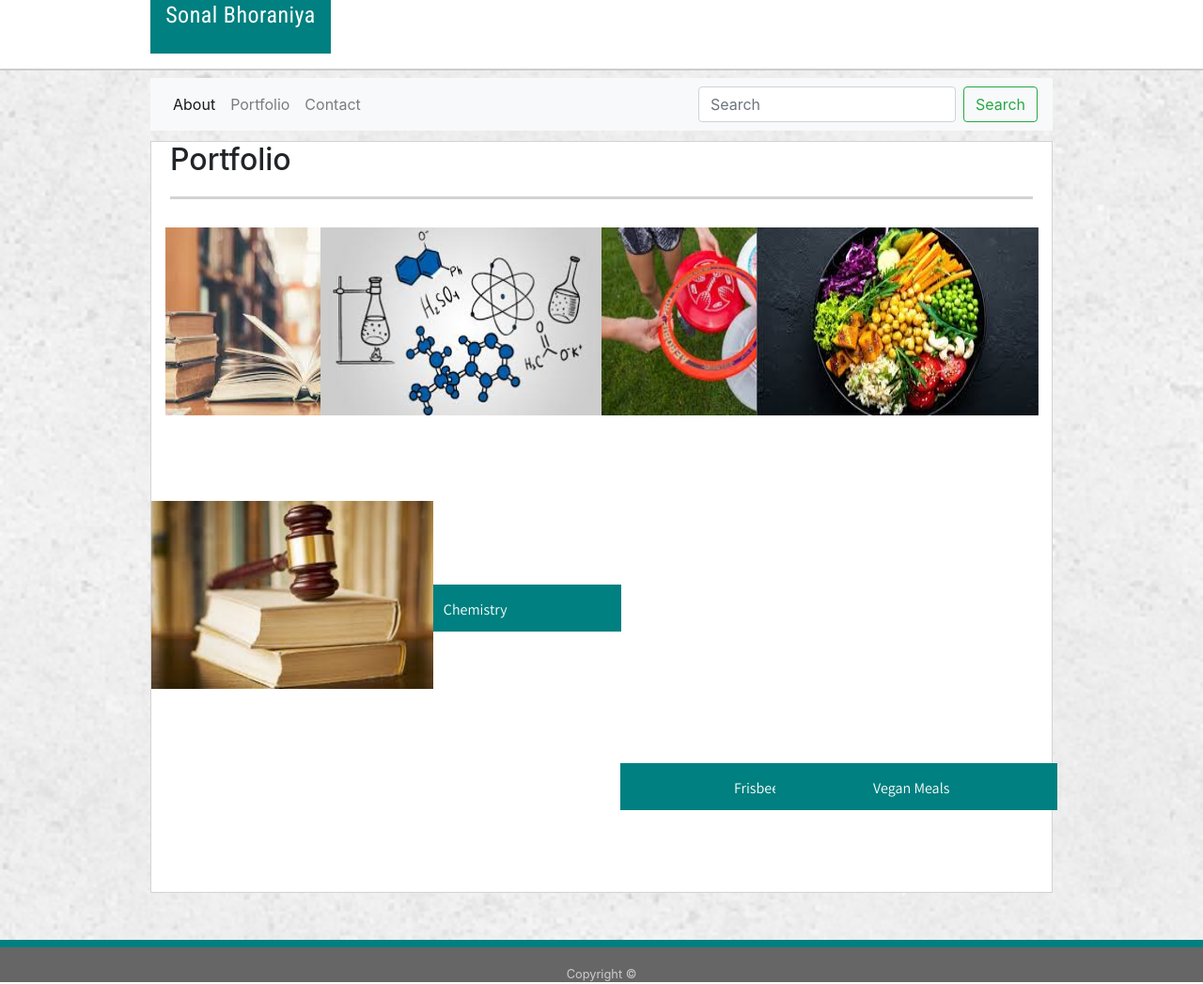
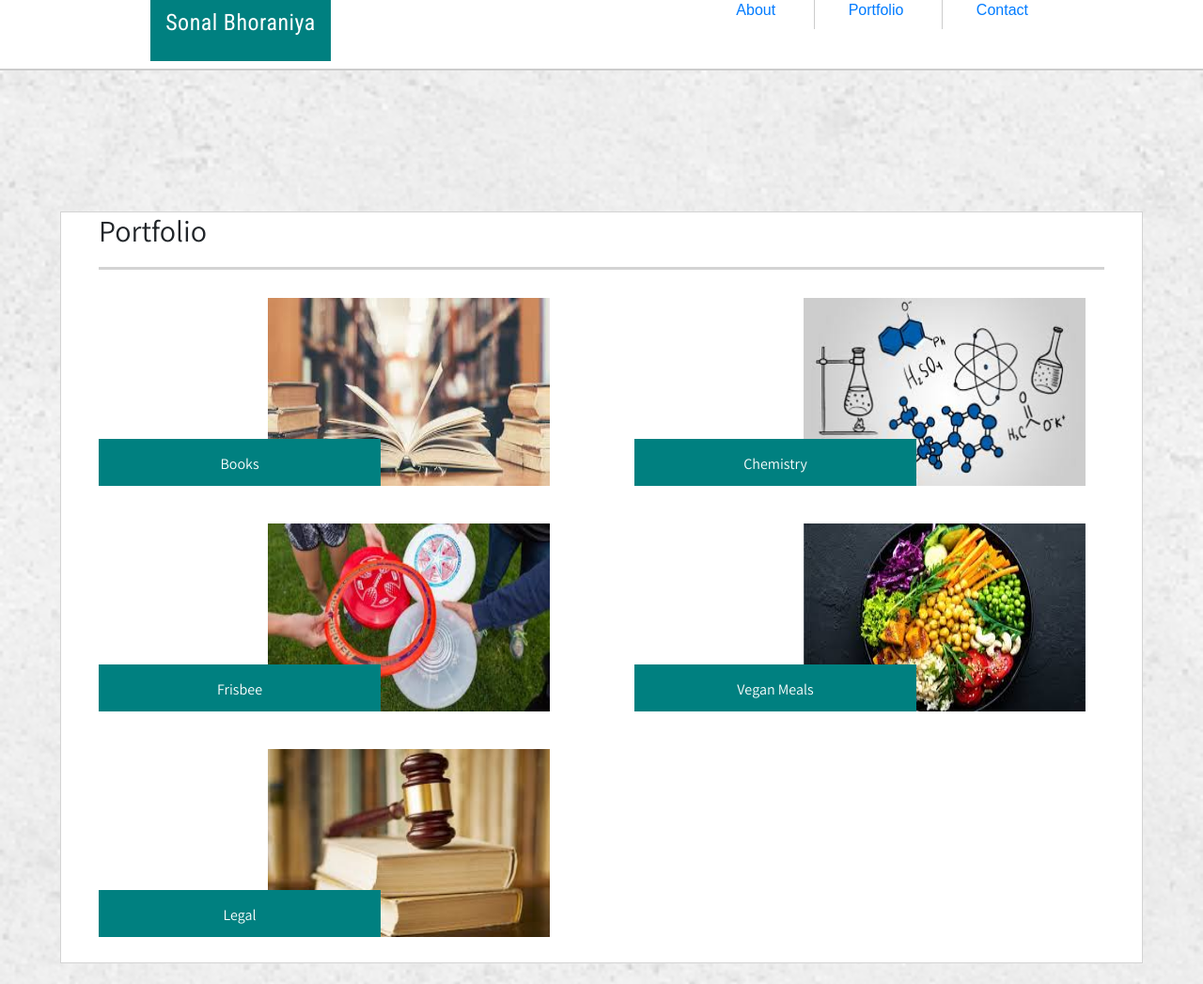
Before and after one commit to sonalbhoraniya/Bootstrap-Portfolio, a plain HTML site: page portfolio.html in a window 1280 px wide. Shown: the top 1047 px of the page at 94% size. Drawn offline with nearby package versions, Linux system fonts and the light colour scheme; a web font is replaced by a local one.

Commit message:
added grid system

```diff
--- a/assets/css/style.css
+++ b/assets/css/style.css
@@ -45,6 +45,12 @@
     font-family: 'Roboto Condensed', sans-serif;
 }
 
+img {
+  display: block;
+  margin-left: auto;
+  margin-right: auto;
+  width: 50%;
+}
   /*
 
   ========================================
@@ -87,8 +93,8 @@
 
 .main-section  {
   background: #ffffff;
-  width: 960px;
-  height: 475px;
+  width: 90%;
+  height: 70%;
   border: 1px solid lightgray;
   /* display: block;  */
   position: relative;
@@ -103,13 +109,15 @@
   margin-top: 15px;
   margin-right: 10px;
   display: inline-block;
-  float: left;
+
 }
 
 h2 {
   font-family: 'Roboto Condensed', sans-serif;
   padding-left: 20px;
   color: teal;
+  width: 100%;
+  margin-top: 20px;
 }
 
 .greyborder {
@@ -121,9 +129,9 @@ h2 {
 p{
   font-family: 'Arial', 'Helvetica Neue', Helvetica, sans-serif;
   color: #777777;
-  margin: 30px 50px 0px 20px;
+
   line-height: 24px;
-  padding-right: 20px;
+
 }
 
 .newfont {
@@ -175,7 +183,7 @@ a {
 */
 
 input[type=text], select, textarea {
-  width: 920px; /* Full width */
+  width: 90%; /* Full width */
   padding: 10px;
   border: 1px solid #ccc;
   box-sizing: border-box;
@@ -213,7 +221,7 @@ label{
 
 .major-section  {
   background: #ffffff;
-  width: 960px;
+  width: 90%;
   height: 800px;
   margin: 0 auto;
   border: 1px solid lightgray;
@@ -223,58 +231,41 @@ label{
 }
 
 .portfolio-pictures {
-  position: relative;
+  align-content: center;
   width: 300px;
   height: 200px;
   margin-right: 40px;
   margin-bottom: 30px;
   margin-top: 10px;
+  position: relative;
 }
 
-.container {
-  position: absolute;
-  margin-left: 20px;
-  display: grid;
-  grid-template-columns: 1fr 1fr;
-}
+
 
 .picturetext{
   font-family: 'Assistant', sans-serif;
   width: 300px;
   height: 50px;
   background: teal;
-  margin-left: 20px;
-  margin-right: 20px;
-  padding: 15px 20px 15px 100px;
+  margin: 20px;
+
+  padding-top: 15px ;
   color: white;
   text-align: center;
-  float: left;
-  display: grid;
-  grid-template-columns: 1fr 1fr;
+  position: absolute;
+  bottom: 10px;
+
+
 }
 
 
 
-.books {
-  position: relative;
-  top: 150px;
-}
 
-.chemistry {
-  position: relative;
-  top: 150px;
-}
-.frisbee {
-  position: relative;
-  top: 340px;
-}
 
-.veganmeal {
-  position: relative;
-  top: 340px;
-}
+/*
 
-.legal {
-  position: relative;
-  top: 530px;
-}
+  ========================================
+  Grid Layout
+  ========================================
+
+*/
--- a/portfolio.html
+++ b/portfolio.html
@@ -14,75 +14,93 @@
 
 <body>
 
-    <header class="primary">
+    <header class="primary navbar">
         <div class="content">
+
             <h1 class="logo">
                 Sonal Bhoraniya
             </h1>
 
-            <nav class="navbar navbar-expand-lg navbar-light bg-light">
-                <button class="navbar-toggler" type="button" data-toggle="collapse"
-                    data-target="#navbarSupportedContent" aria-controls="navbarSupportedContent" aria-expanded="false"
-                    aria-label="Toggle navigation">
-                    <span class="navbar-toggler-icon"></span>
-                </button>
-
-                <div class="collapse navbar-collapse" id="navbarSupportedContent">
-                    <ul class="navbar-nav mr-auto">
-                        <li class="nav-item active">
-                            <a class="nav-link" href="index.html">About </a>
-                        </li>
-                        <li class="nav-item">
-                            <a class="nav-link" href="portfolio.html">Portfolio</a>
-                        </li>
-                        <li class="nav-item">
-                            <a class="nav-link" href="contact.html">Contact</a>
-                        </li>
-                    </ul>
-                    <form class="form-inline my-2 my-lg-0">
-                        <input class="form-control mr-sm-2" type="search" placeholder="Search" aria-label="Search">
-                        <button class="btn btn-outline-success my-2 my-sm-0" type="submit">Search</button>
-                    </form>
-                </div>
-            </nav>
-
-            <!-- <nav class="navbar navbar-light bg-light">
+            <nav class="nav">
                 <ul>
-                    <li><a href="index.html">About</a></li> -->
+                    <li class="nav-item"><a class="nav-link" href="index.html">About</a></li>
                     <!--
                     -->
-            <!-- <li class="division"><a href="portfolio.html">Portfolio</a></li> -->
+                    <li class="division nav-item"><a class="nav-link" href="portfolio.html">Portfolio</a></li>
                     <!--
                     -->
-            <!-- <li class="division"><a href="contact.html">Contact</a></li>
+                    <li class="division nav-item"><a class="nav-link" href="contact.html">Contact</a></li>
                 </ul>
-            </nav> -->
+            </nav>
         </div>
-
     </header>
 
     <div class="backslate">
+        <section class="major-section">
+            <div class="container">
+                <div class="row">
+                    <div class="col-md-12">
+                        <h2>Portfolio</h2>
+                        <div class="greyborder"></div>
+                    </div>
+                    <div class="col-md-6">
+
+                            <img class="portfolio-pictures" id="books" src="assets/images/books.jpg" class="img-fluid"
+                                alt="Responsive image">
+                            <section class="picturetext books">Books</section>
+
+                    </div>
+                    <div class="col-md-6">
+                        <img class="portfolio-pictures" id="chemistry" src="assets/images/chemistry.jpg"
+                            class="img-fluid" alt="Responsive image">
+                        <section class="picturetext chemistry">Chemistry</section>
+                    </div>
+                    <div class="col-md-6">
+                        <img class="portfolio-pictures" id=" frisbee" src="assets/images/frisbee.jpg" class="img-fluid"
+                            alt="Responsive image">
+                        <section class="picturetext frisbee">Frisbee</section>
+                    </div>
+                    <div class="col-md-6">
+                        <img class="portfolio-pictures" id="veganmeal" src="assets/images/veganmeal.jpg"
+                            class="img-fluid" alt="Responsive image">
+                        <section class="picturetext veganmeal">Vegan Meals</section>
+                    </div>
+                    <div class="col-md-6">
+                        <img class="portfolio-pictures" id="legal" src="assets/images/legal.jpg" class="img-fluid"
+                            alt="Responsive image">
+                        <section class="picturetext legal">Legal</section>
+                    </div>
+                </div>
+            </div>
+        </section>
+    </div>
 
 
-        <section class="major-section">
+
+
+
+    <!--
+
+
+
+    <div class="container">
+
         <div>
 
             <h2>Portfolio</h2>
 
             <div class="greyborder"></div>
 
-                <div class="container">
-
             <div class="row">
 
-                        <div class= "col-xs-6 col-sm-4 col-md-4">
+                <div class="col-xs-6 col-sm-4 col-md-4">
                     <img class="portfolio-pictures" id="books" src="assets/images/books.jpg" class="img-fluid"
                         alt="Responsive image">
                     <section class="picturetext books">Books</section>
                 </div>
-                        <div class= "col-xs-6 col-sm-4 col-md-4">
-                        <img class="portfolio-pictures" id="chemistry" src="assets/images/chemistry.jpg"
-                            class="img-fluid" alt="Responsive image">
+                <div class="col-xs-6 col-sm-4 col-md-4">
+                    <img class="portfolio-pictures" id="chemistry" src="assets/images/chemistry.jpg" class="img-fluid"
+                        alt="Responsive image">
                     <section class="picturetext chemistry">Chemistry</section>
                 </div>
             </div>
@@ -95,8 +113,8 @@
                 </div>
 
                 <div class="col-xs-6 col-sm-4 col-md-4">
-                        <img class="portfolio-pictures" id="veganmeal" src="assets/images/veganmeal.jpg"
-                            class="img-fluid" alt="Responsive image">
+                    <img class="portfolio-pictures" id="veganmeal" src="assets/images/veganmeal.jpg" class="img-fluid"
+                        alt="Responsive image">
                     <section class="picturetext veganmeal">Vegan Meals</section>
                 </div>
             </div>
@@ -107,7 +125,7 @@
                     alt="Responsive image">
                 <section class="picturetext legal">Legal</section>
             </div>
-                    </div>
+        </div> -->
 
 
 
```
Also changed, not shown: contact.html (+5 -5 lines), index.html (+95 -24 lines). Lines whose indentation alone changed are shown as unchanged.
